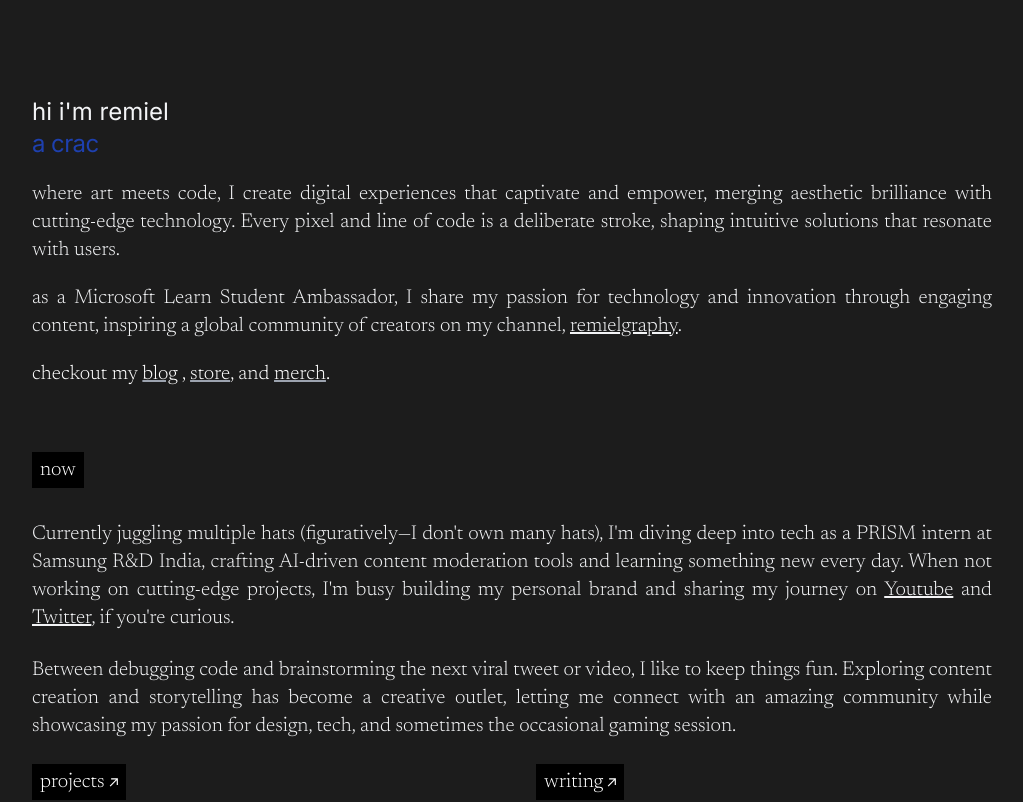
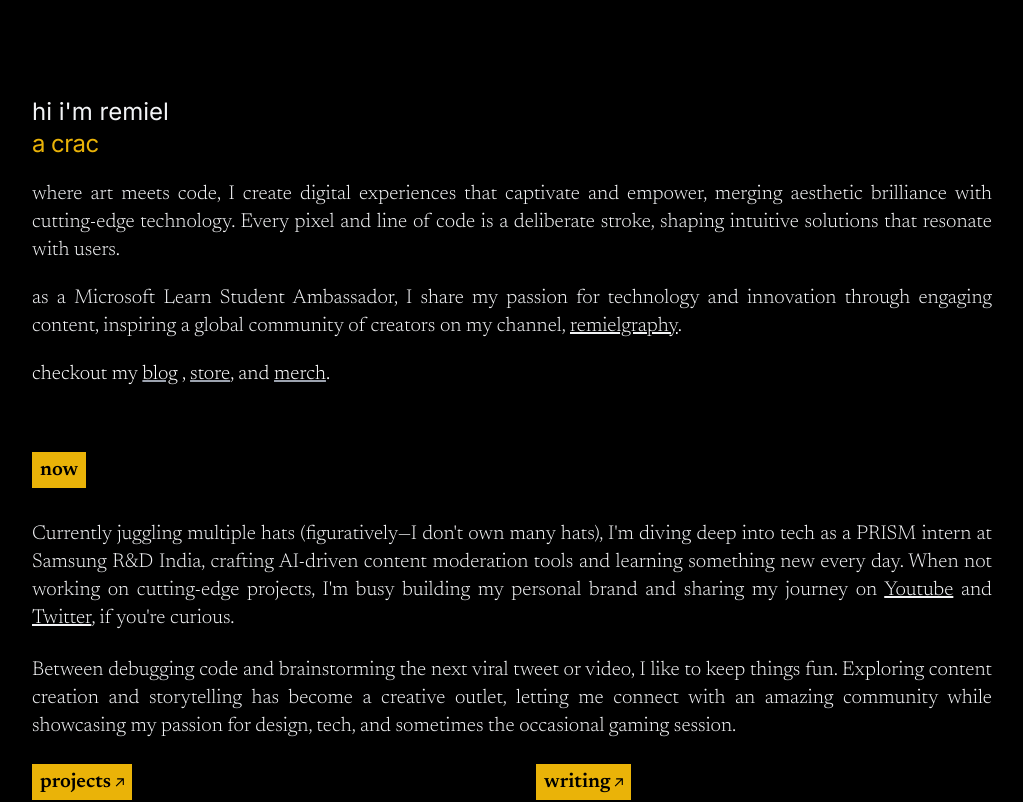
Before and after one commit to JaswanthRemiel/jaswanthremiel.github.io, a Next.js app: page / in a window 1280 px wide. Shown: the top 802 px of the page, without its empty margins (128-1151 px from the left). Built offline with nearby package versions, Linux system fonts and the light colour scheme.

Commit message:
Changeover

```diff
--- a/app/page.tsx
+++ b/app/page.tsx
@@ -9,7 +9,7 @@ import { AppleCardsCarouselDemo } from "@/components/cards";
 
 export default function Page() {
   return (
-    <div className="flex flex-col  bg-[#1c1c1c] text-white">
+    <div className="flex flex-col  bg-[#000000] text-white">
       <main className="flex-grow max-w-5xl mx-auto px-12 sm:px-8 py-24 space-y-16 w-full">
         <Header />
         <Now />
--- a/components/contact.tsx
+++ b/components/contact.tsx
@@ -9,7 +9,7 @@ import Image from "next/image";
 import { Newsreader } from "next/font/google";
 import { Button } from "@/components/ui/3d-button";
 
-const newsreader = Newsreader({ subsets: ["latin"], weight: ["300"] });
+const newsreader = Newsreader({ subsets: ["latin"] });
 
 export function Contact() {
   return (
@@ -21,11 +21,13 @@ export function Contact() {
     >
       <div className="space-y-4">
         <p
-          className={`${newsreader.className} bg-black text-white px-2 py-1  font-sm inline-flex items-center space-x-1 font-sm`}
+          className={`${newsreader.className} bg-yellow-500 text-black font-semibold px-2 py-1  font-sm inline-flex items-center space-x-1 font-sm`}
         >
           contact
         </p>
-        <div className={`${newsreader.className} space-y-6 text-gray-100`}>
+        <div
+          className={`${newsreader.className} font-light space-y-6 text-gray-100`}
+        >
           <p className="text-gray-400">
             The best way to reach me is via email:
             <Link
--- a/components/header.tsx
+++ b/components/header.tsx
@@ -35,7 +35,7 @@ export function Header() {
               "turning imagination into digital reality.",
             ]}
             speed={70}
-            className="text-blue-800"
+            className="text-yellow-500"
             waitTime={1500}
             deleteSpeed={40}
             cursorChar={"_"}
--- a/components/now.tsx
+++ b/components/now.tsx
@@ -5,8 +5,9 @@ import Link from "next/link";
 import { Newsreader } from "next/font/google";
 import { Sections } from "./sections";
 import { ArrowIcon } from "./ArrowIcon";
-
-const newsreader = Newsreader({ subsets: ["latin"], weight: ["300"] });
+const newsreader = Newsreader({
+  subsets: ["latin"],
+});
 
 export function Now() {
   return (
@@ -16,13 +17,11 @@ export function Now() {
       animate={{ opacity: 1, y: 0 }}
       transition={{ duration: 0.5, delay: 0.4 }}
     >
-      <section
-        className={`${newsreader.className} font-sm bg-black text-white px-2 py-1  font-sm inline-flex items-center space-x-1 `}
-      >
-        <p>now</p>
+      <section className="font-sm bg-yellow-500 text-black px-2 py-1 font-bold inline-flex items-center space-x-1">
+        <p className={`${newsreader.className} font-semibold `}>now</p>
       </section>
       <div
-        className={`${newsreader.className} text-justify space-y-6 text-gray-100`}
+        className={`${newsreader.className} font-light text-justify space-y-6 text-gray-100`}
       >
         <p>
           Currently juggling multiple hats (figuratively—I don&apos;t own many
--- a/components/sections.tsx
+++ b/components/sections.tsx
@@ -15,7 +15,7 @@ export function Sections() {
     >
       <div className="flex flex-col md:flex-row gap-8 md:gap-12 w-full ">
         <div className="w-full space-y-8">
-          <section className="bg-black text-white px-2 py-1  font-sm inline-flex items-center space-x-1">
+          <section className="bg-yellow-500 text-black px-2 py-1  font-sm inline-flex items-center space-x-1 font-semibold">
             <span>projects</span>
             <ArrowIcon />
           </section>
@@ -39,7 +39,7 @@ export function Sections() {
           </div>
         </div>
         <div className="w-full space-y-8">
-          <section className="bg-black text-white px-2 py-1 font-sm inline-flex items-center space-x-1">
+          <section className="bg-yellow-500 text-black px-2 py-1 font-sm inline-flex items-center space-x-1 font-semibold">
             <span>writing</span>
             <ArrowIcon />
           </section>
```
